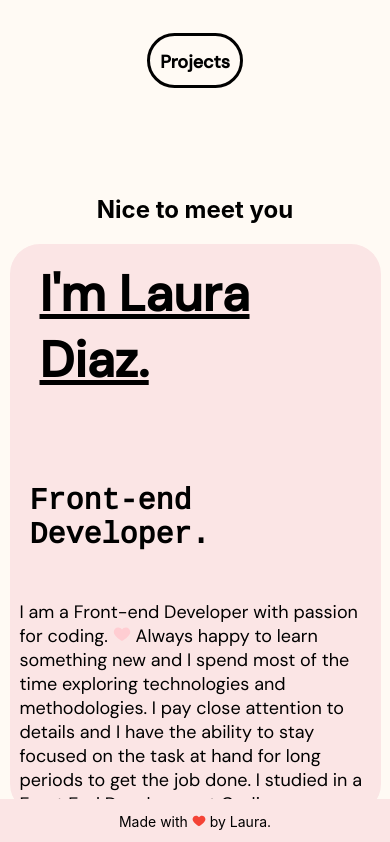
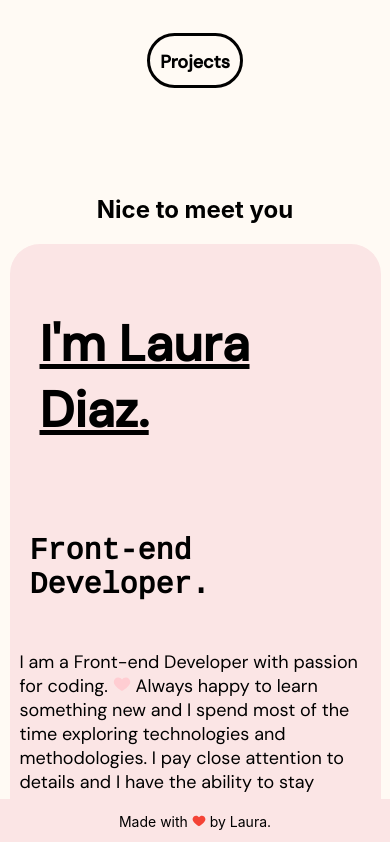
Before and after one commit to lalidiaz/new-personal-portfolio, a React (Create React App) app: page / in a window 390 px wide. Shown: the top 842 px of the page. Built offline with nearby package versions, Linux system fonts and the light colour scheme.

Commit message:
media query measure

```diff
--- a/src/Pages/Home/styles.scss
+++ b/src/Pages/Home/styles.scss
@@ -26,7 +26,7 @@
     padding: 10px;
     margin-left: 0px;
     margin-bottom: 30px;
-    height: 550px;
+    height: 650px;
   }
 
   h1 {
```
